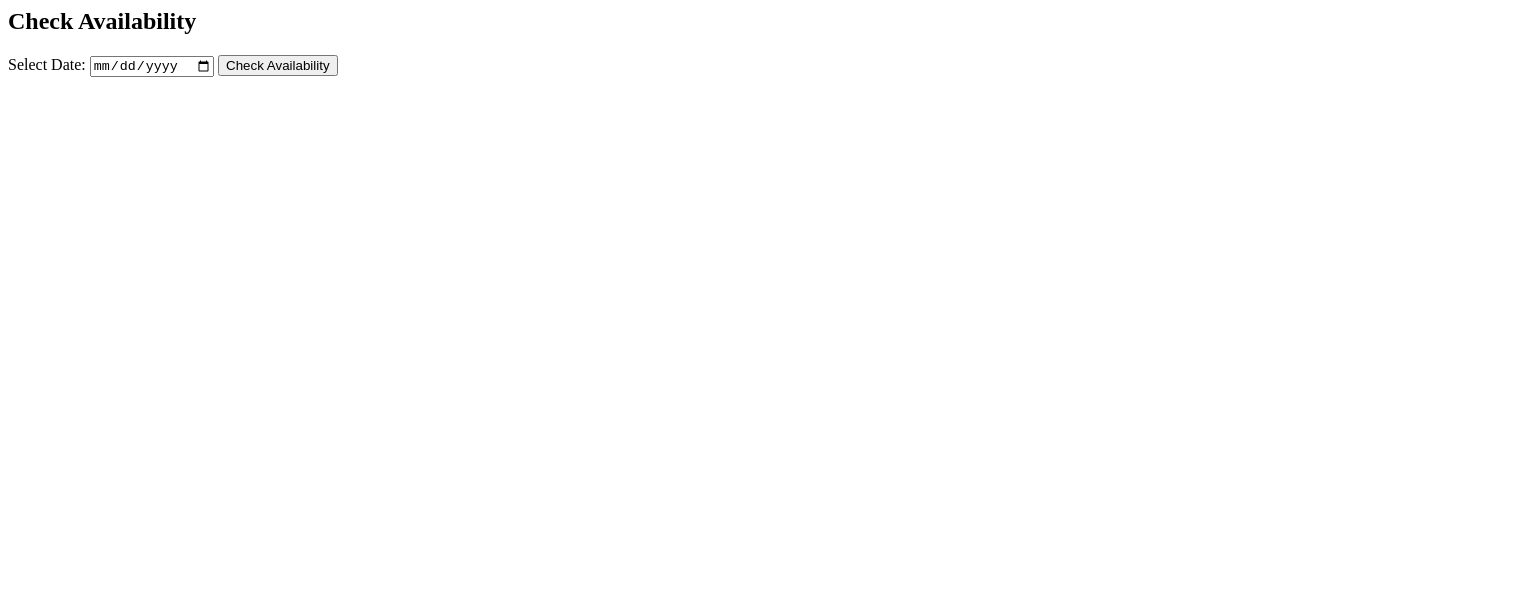
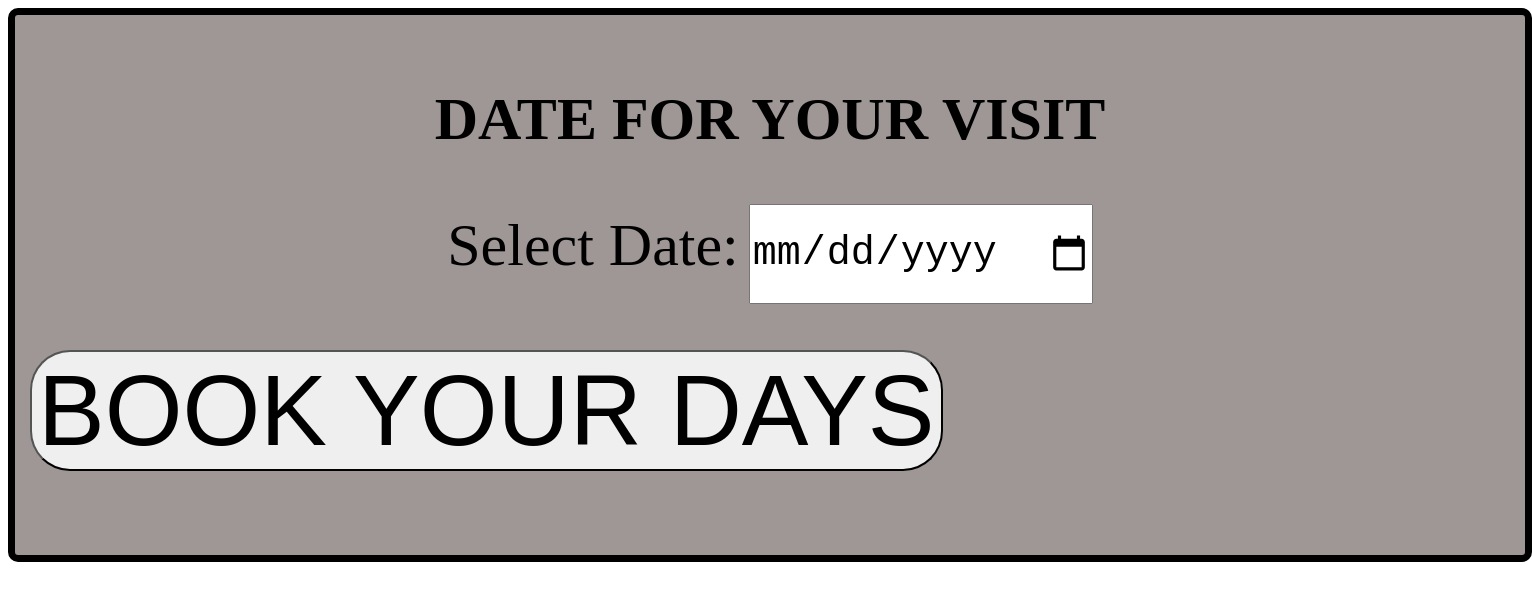
Before and after one commit to anshul-yesambare/Anshul-FarmHouse_and_Lawn, a plain HTML site: page availability.html in a window 1280 px wide. Shown: the whole page, 1532 px wide, since content can reach past the window. Drawn offline with Linux system fonts and the light colour scheme.

Commit message:
edit some availability document

```diff
--- /dev/null
+++ b/availability.css
@@ -0,0 +1,17 @@
+div{
+    width:1470px;
+    height:100vh;
+    border:7px solid black;
+}
+
+@media (min-width:1470px){
+    div{
+        width:1450px;
+        height:100vh;
+        border:7px solid black;
+    }
+.send-req{
+
+
+}
+}
--- a/availability.html
+++ b/availability.html
@@ -1,10 +1,12 @@
-<div class="booking-box">
-    <h2>Check Availability</h2>
+<div style="background-color: #9f9696; padding: 20px; border-radius: 10px; text-align:center; height:500px; font-size:40px;">
+    <h2>DATE FOR YOUR VISIT</h2>
 
-    <label>Select Date:</label>
-    <input type="date" id="bookingDate">
+    <label style="font-size:60px;">Select Date:</label>
 
-    <button onclick="checkAvailability()">Check Availability</button>
+    <input style="font-size:40px;height:100px;" type="date" id="bookingDate">
+
+    <button class="send-req" style="font-size:100px; position: absolute; left:30px; top:350px; border-radius: 40px; :hover{background-color: #7a7a7a;} " onclick="checkAvailability()">BOOK YOUR DAYS</button>
 
     <p id="result"></p>
 </div>
+<link rel="stylesheet" href="availability.css">
```
Also changed, not shown: index.html (+4 -1 lines), style.css (+7 -2 lines), 1 other file.
